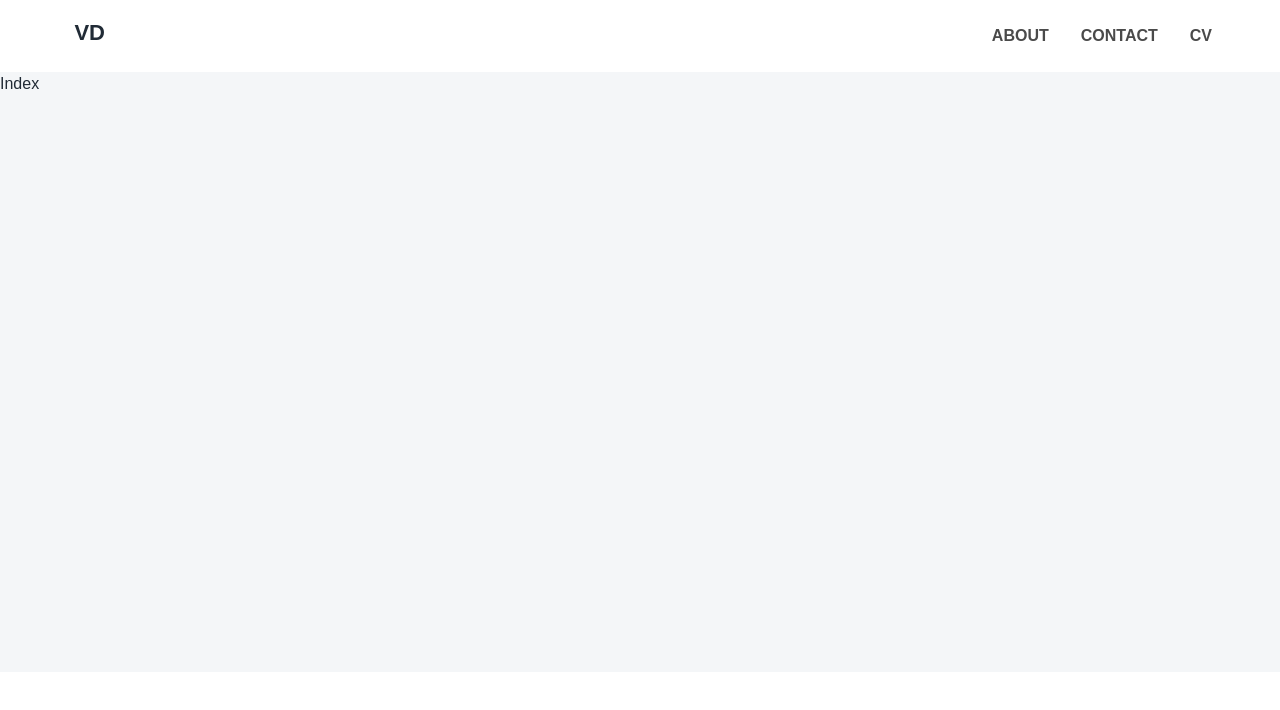
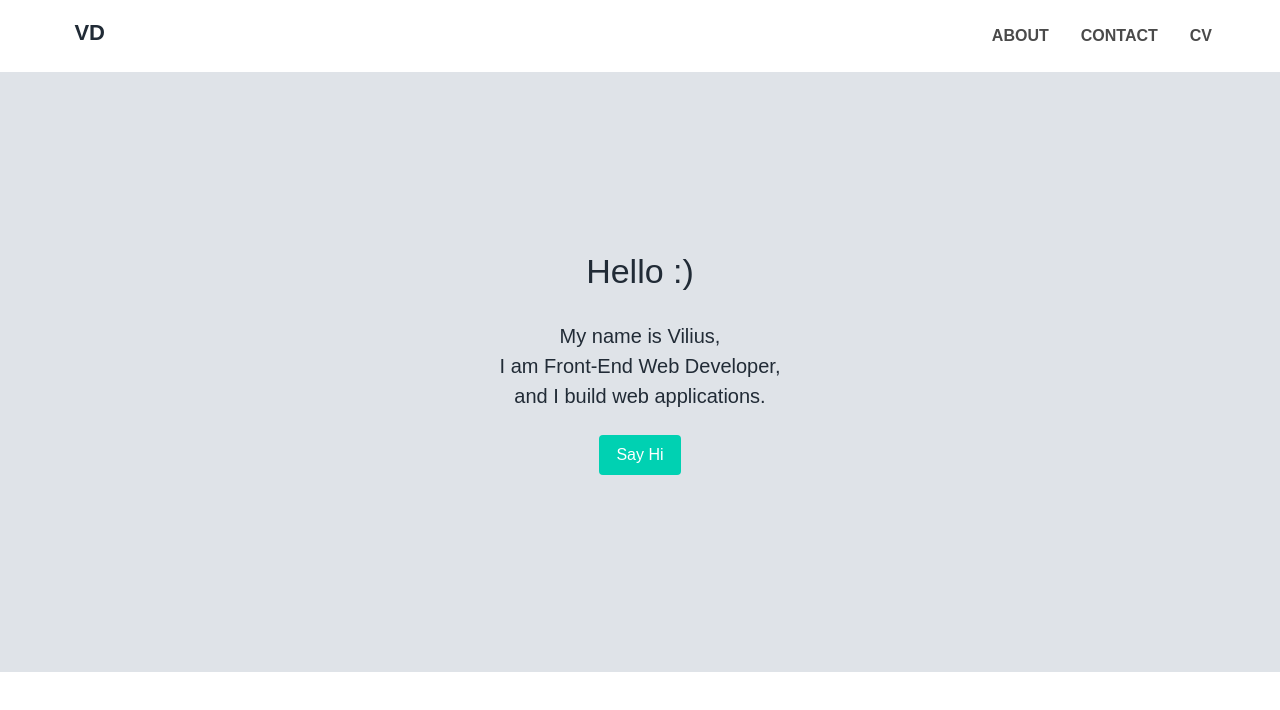
Before and after one commit to dzvilius/vilius-website, a Nuxt app: page / in a window 1280 px wide. Shown: the top 710 px of the page. Built offline with nearby package versions, Linux system fonts and the light colour scheme; a web font is replaced by a local one.

Commit message:
create Header component

```diff
--- a/assets/scss/style.scss
+++ b/assets/scss/style.scss
@@ -2,6 +2,7 @@
 
 @import '~bulma/sass/utilities/_all';
 @import '~bulma/sass/base/_all';
+@import '~bulma/sass/elements/button';
 @import '~bulma/sass/elements/container';
 @import '~bulma/sass/components/navbar';
 
@@ -25,5 +26,5 @@ h6 {
 }
 
 .main {
-  min-height: 600px;
+  // min-height: 600px;
 }
--- /dev/null
+++ b/components/Header.vue
@@ -0,0 +1,61 @@
+<template>
+  <header class="header">
+    <section class="hero">
+      <div class="hero__content">
+        <p class="hero-title">Hello :)</p>
+        <p class="hero-subtitle">
+          My name is Vilius,
+          <br>I am Front-End Web Developer,
+          <br>and I build web applications.
+        </p>
+        <a href="#" class="button is-primary">Say Hi</a>
+      </div>
+    </section>
+  </header>
+</template>
+
+<style lang="scss" scoped>
+@import '~assets/scss/_variables.scss';
+
+$header-background-colour: $color-sky-light !default;
+$header-content-text-color: $color-ink !default;
+
+.header {
+  background-color: $header-background-colour;
+  position: relative;
+  height: 400px;
+
+  @media screen and (min-width: 1088px) {
+    height: 600px;
+  }
+}
+
+.hero {
+  position: absolute;
+  top: 50px;
+  left: 0;
+  right: 0;
+
+  @media screen and (min-width: 1088px) {
+    top: 150px;
+  }
+}
+
+.hero__content {
+  padding: 24px 0;
+  max-width: 600px;
+  margin: 0 auto;
+  color: $header-content-text-color;
+  text-align: center;
+}
+
+.hero-title {
+  font-size: 34px;
+  margin-bottom: 24px;
+}
+
+.hero-subtitle {
+  font-size: 20px;
+  margin-bottom: 24px;
+}
+</style>
--- a/pages/index.vue
+++ b/pages/index.vue
@@ -1,5 +1,15 @@
 <template>
-  <div>Index</div>
+  <div>
+    <Header/>
+  </div>
 </template>
 
 <script>
+import Header from '~/components/Header.vue'
+
+export default {
+  components: {
+    Header,
+  },
+}
+</script>
```
Also changed, not shown: 1 other file (tests, documents, lock files or other folders).
